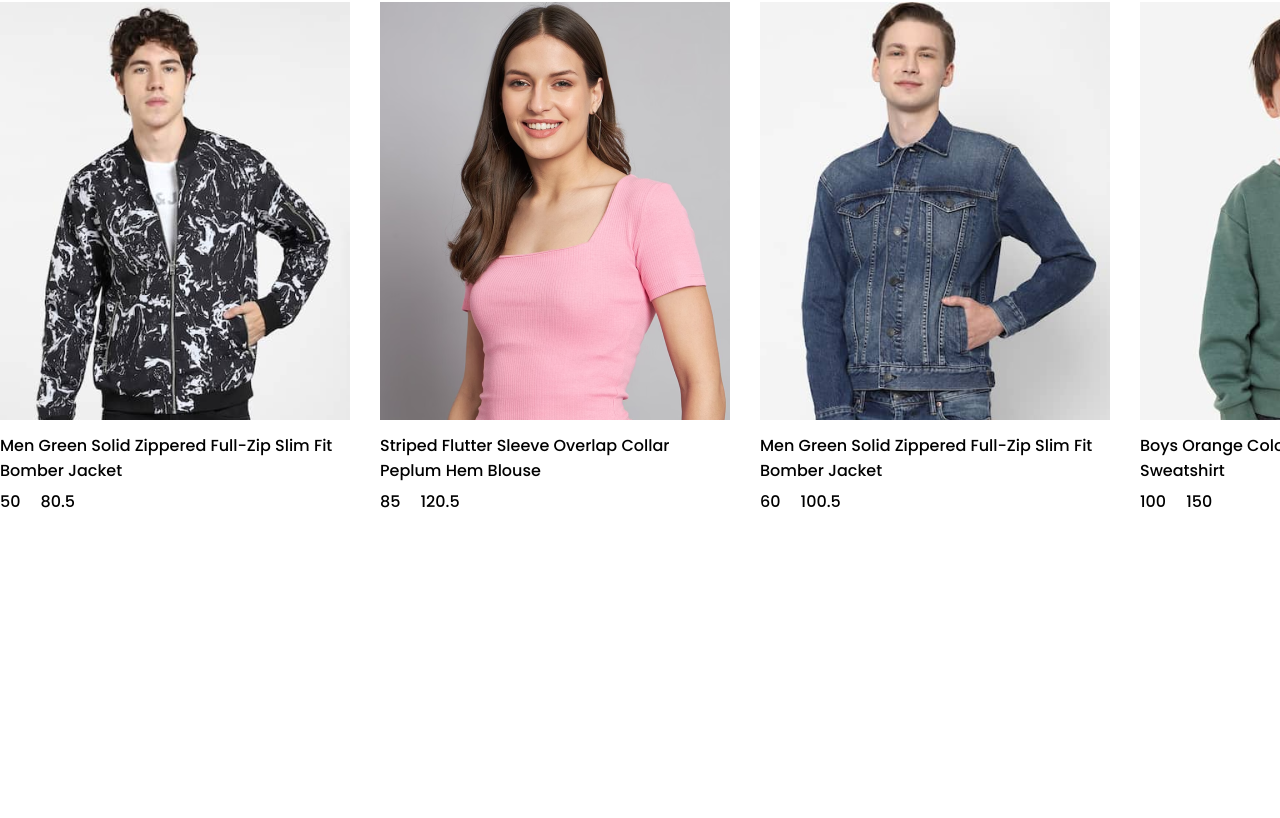
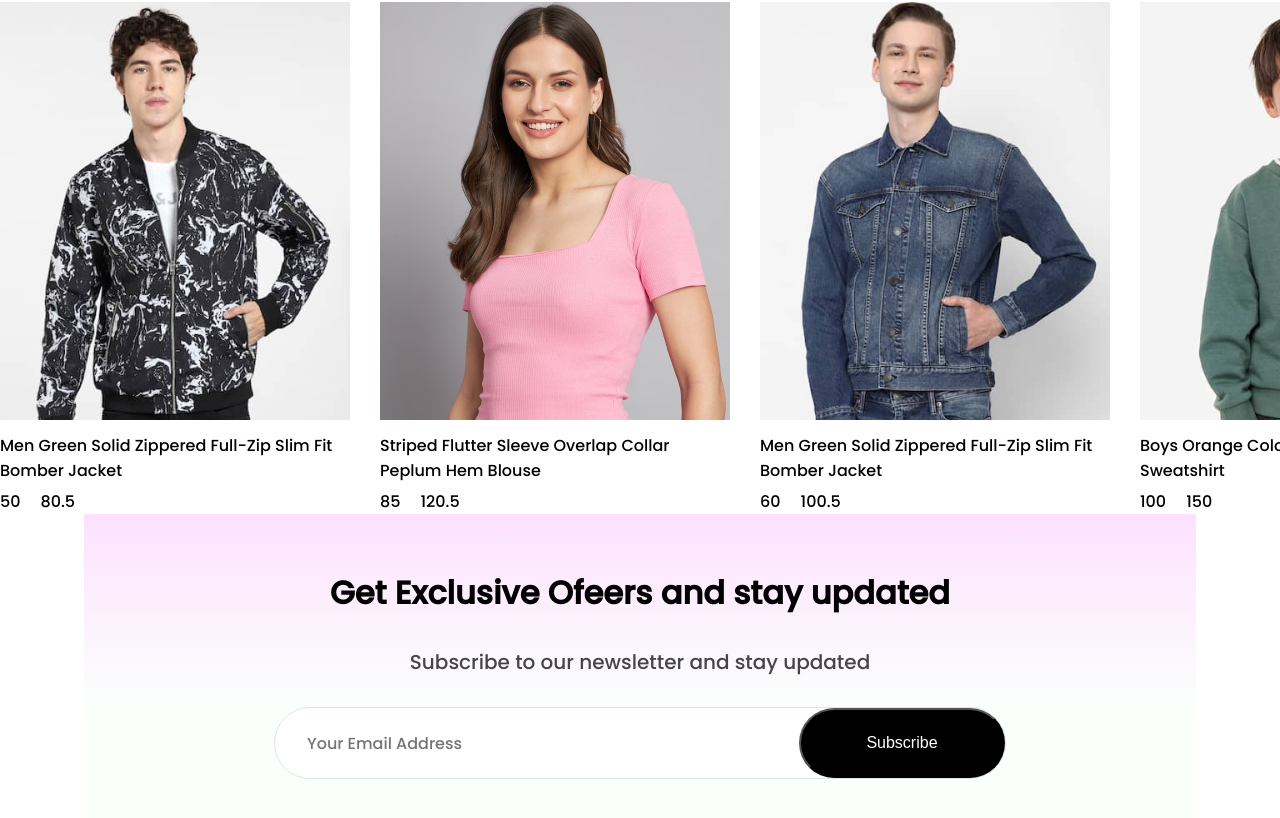
Before and after one commit to Deshan001/E-Commerce, a React (Create React App) app: page / in a window 1280 px wide. Shown: the part 2860-3678 px from the top of the page. Before the commit the page ends 3374 px from the top, so only its background shows below. Built offline with nearby package versions, Linux system fonts and the light colour scheme.

Commit message:
newsletter created

```diff
--- a/src/Components/NewCollections/NewCollections.css
+++ b/src/Components/NewCollections/NewCollections.css
@@ -3,7 +3,7 @@
     flex-direction: column;
     align-items: center;
     gap: 10px;
-    height: 90vh;
+    margin-bottom: 100px;
 }
 
 .new-collections h1{
--- /dev/null
+++ b/src/Components/NewsLetter/NewsLetter.css
@@ -0,0 +1,49 @@
+.newsletter{
+    width: 65%;
+    height: 40vh;
+    display: flex;
+    flex-direction: column;
+    align-items: center;
+    justify-content: center;
+    margin: auto;
+    padding: 0px 140px;
+    margin-bottom: 150px;
+    background: linear-gradient(180deg, #fde1ff 0%, #e1ffea22 60%);
+    gap: 30px;
+}
+
+.newsletter p{
+    color: #454545;
+    font-size: 20px;
+}
+
+.newsletter div{
+    display: flex;
+    align-items: center;
+    justify-content: space-between;
+    background: white;
+    width: 730px;
+    height: 70px;
+    border-radius: 80px;
+    border: 1px solid #e3e3e3;
+}
+
+.newsletter input{
+    width: 500px;
+    margin-left: 30px;
+    border: none;
+    outline: none;
+    color: #616161;
+    font-family: Poppins;
+    font-size: 16px;
+}
+
+.newsletter div button{
+    width: 210px;
+    height: 70px;
+    border-radius: 80px;
+    background: black;
+    color: white;
+    font-size: 16px;
+    cursor: pointer;
+}
--- /dev/null
+++ b/src/Components/NewsLetter/NewsLetter.jsx
@@ -0,0 +1,17 @@
+import React from 'react'
+import './NewsLetter.css'
+
+const NewsLetter = () => {
+  return (
+    <div className='newsletter'>
+        <h1>Get Exclusive Ofeers and stay updated</h1>
+        <p>Subscribe to our newsletter and stay updated</p>
+    <div>
+    <input type="email" placeholder='Your Email Address' />
+    <button>Subscribe</button>
+    </div>
+    </div>
+  )
+}
+
+export default NewsLetter
--- a/src/Pages/Shop.jsx
+++ b/src/Pages/Shop.jsx
@@ -4,6 +4,7 @@ import Popular from '../Components/Popular/Popular'
 import Item from '../Components/Item/Item'
 import Offers from '../Components/Offers/Offers'
 import NewCollections from '../Components/NewCollections/NewCollections'
+import NewsLetter from '../Components/NewsLetter/NewsLetter'
 
 const Shop = () => {
   return (
@@ -12,6 +13,7 @@ const Shop = () => {
       <Popular/>
       <Offers/>
       <NewCollections/>
+      <NewsLetter/>
     </div>
   )
 }
```
